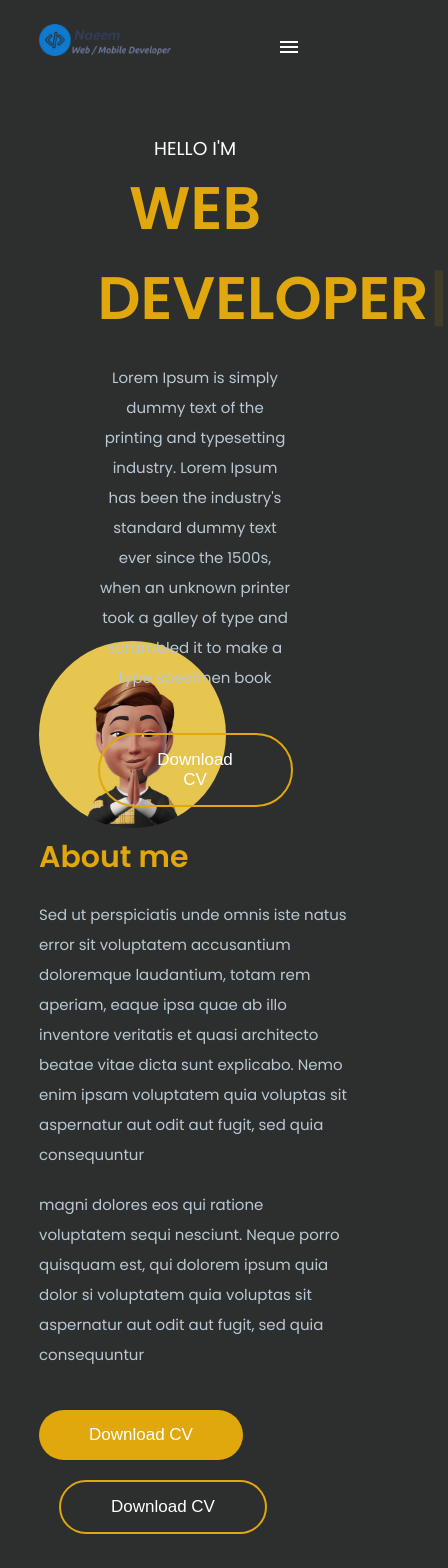
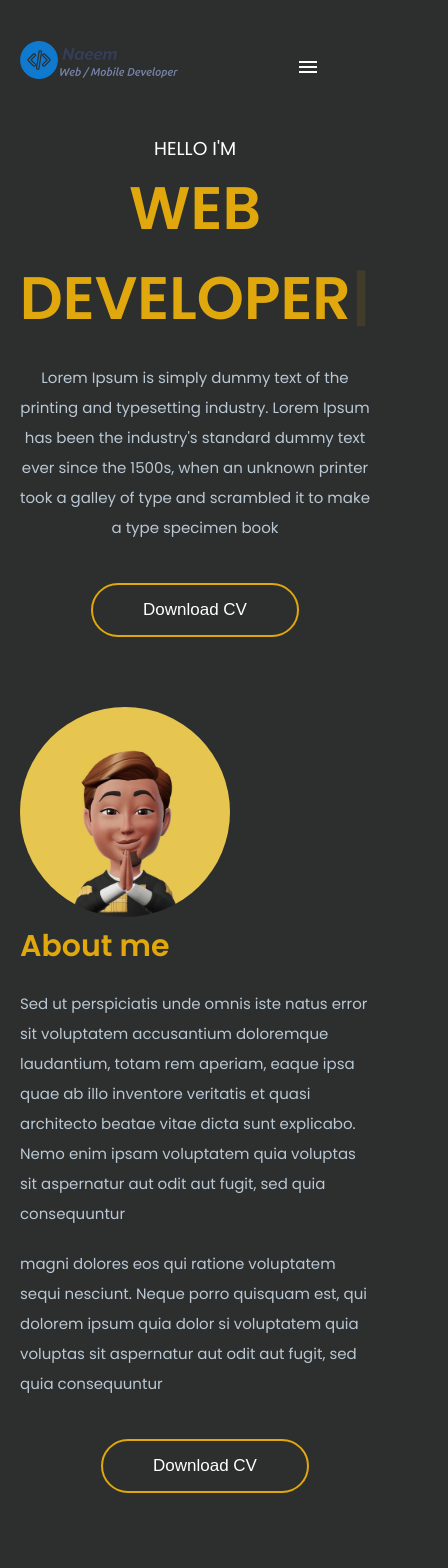
Before and after one commit to naeem2000/Personal-Website, a React (Create React App) app: page / in a window 390 px wide. Shown: the top 1568 px of the page, 448 px wide, since content can reach past the window. Built offline with nearby package versions, Linux system fonts and the light colour scheme; the HTML template or start-up script is replaced by a standard one.

Commit message:
fixed stuff

```diff
--- a/src/App.css
+++ b/src/App.css
@@ -56,7 +56,7 @@ h6 {
 }
 
 .container {
-  max-width: 80%;
+  width: 80%;
   margin: auto;
 }
 
@@ -104,9 +104,15 @@ header a {
   cursor: pointer;
   color: var(--white);
   display: none;
+  transition: all 0.5s;
 }
 
 @media screen and (max-width: 768px) {
+  .buttonarea {
+    display: flex;
+    align-items: center;
+    justify-content: center;
+  }
   header .nav {
     display: none;
   }
@@ -127,6 +133,9 @@ header a {
     left: 0;
     width: 100%;
     background-color: var(--headingColor);
+  }
+  .heroContainer {
+    width: 90% !important;
   }
 }
 
@@ -161,7 +170,7 @@ section {
 }
 
 .heroContainer {
-  max-width: 50%;
+  width: 50%;
   margin: auto;
   text-align: center;
 }
@@ -397,19 +406,33 @@ footer {
   margin-top: 50px;
 }
 
+.socials {
+  display: flex;
+  align-items: center;
+  justify-content: center;
+}
+
 footer i {
   margin: 5px;
   color: var(--primaryColor);
 }
 
 @media screen and (max-width: 768px) {
+  .container {
+    width: 100%;
+    margin: auto;
+    padding: 20px;
+  }
   .hero {
-    height: 60vh;
+    height: max-content;
   }
   .heroContent {
     width: 100%;
   }
-
+  .counter {
+    width: 100%;
+    height: 100%;
+  }
   .hero::after {
     background-size: cover;
     object-fit: cover;
@@ -431,6 +454,7 @@ footer i {
   .grid4,
   .grid3 {
     grid-template-columns: repeat(2, 1fr);
+    overflow-x: scroll;
   }
   article {
     margin: 0;
@@ -438,5 +462,10 @@ footer i {
   }
   .catButton {
     overflow-x: scroll;
+    width: 100%;
+  }
+  .catButton button {
+    text-transform: capitalize;
+    margin: 0;
   }
 }
--- a/src/components/common/Footer.jsx
+++ b/src/components/common/Footer.jsx
@@ -5,11 +5,13 @@ export const Footer = () => {
   return (
     <>
       <footer>
-        {social.map((item, i) => (
-          <div key={i}>
-            <i data-aos="zoom-in-left">{item.icon}</i>
-          </div>
-        ))}
+        <div className="socials">
+          {social.map((item, i) => (
+            <div key={i}>
+              <i data-aos="zoom-in-left">{item.icon}</i>
+            </div>
+          ))}
+        </div>
         <p data-aos="zoom-in-right">All Rights Reserved 2023</p>
       </footer>
     </>
--- a/src/components/pages/About.jsx
+++ b/src/components/pages/About.jsx
@@ -22,8 +22,9 @@ export const About = () => {
                 <Heading title="About me" />
                 <p>{val.desc}</p>
                 <p>{val.desc1}</p>
-                <button>Download CV</button>
-                <button className="primaryBtn">Download CV</button>
+                <div className="buttonarea">
+                  <button className="primaryBtn">Download CV</button>
+                </div>
               </div>
             </>
           ))}
--- a/src/components/pages/Portfolio.jsx
+++ b/src/components/pages/Portfolio.jsx
@@ -1,43 +1,17 @@
 import { portfolio } from "../../data/data";
 import { Visibility } from "@mui/icons-material";
-import React, { useState } from "react";
+import React from "react";
 import { Heading } from "../common/Heading";
 
-const allCategory = ["all", ...new Set(portfolio.map((item) => item.category))];
 export const Portfolio = () => {
-  const [list, setList] = useState(portfolio);
-  const [category, setCategory] = useState(allCategory);
-
-  const filterItems = (category) => {
-    const newItems = portfolio.filter((item) => item.category === category);
-    setList(newItems);
-    setCategory();
-
-    if (category === "all") {
-      setList(portfolio);
-    }
-  };
-
   return (
     <>
       <article>
         <div className="container">
           <Heading title="Portfolio" />
-          <div className="catButton">
-            {category?.map((category, i) => (
-              <button
-                key={i}
-                className="primaryBtn"
-                onClick={() => filterItems(category)}
-                data-aos="zoom-out-down"
-              >
-                {category}
-              </button>
-            ))}
-          </div>
         </div>
         <div className="content grid3">
-          {list?.map((items, i) => (
+          {portfolio?.map((items, i) => (
             <a href={items.handle} target="__blank" rel="noreferror" key={i}>
               <div className="box" data-aos="fade-up">
                 <div className="img">
--- a/src/data/data.js
+++ b/src/data/data.js
@@ -182,6 +182,30 @@ export const portfolio = [
     title: "File Upload to Firebase Web App",
     handle: "https://younglings-uploadtofirebase.netlify.app",
   },
+  {
+    id: 7,
+    cover: uploadToFirebase,
+    name: "Brand",
+    category: "mobile",
+    title: "File Upload to Firebase Web App",
+    handle: "https://younglings-uploadtofirebase.netlify.app",
+  },
+  {
+    id: 8,
+    cover: uploadToFirebase,
+    name: "Brand",
+    category: "mobile",
+    title: "File Upload to Firebase Web App",
+    handle: "https://younglings-uploadtofirebase.netlify.app",
+  },
+  {
+    id: 9,
+    cover: uploadToFirebase,
+    name: "Brand",
+    category: "mobile",
+    title: "File Upload to Firebase Web App",
+    handle: "https://younglings-uploadtofirebase.netlify.app",
+  },
 ];
 export const testimonials = [
   {
```
